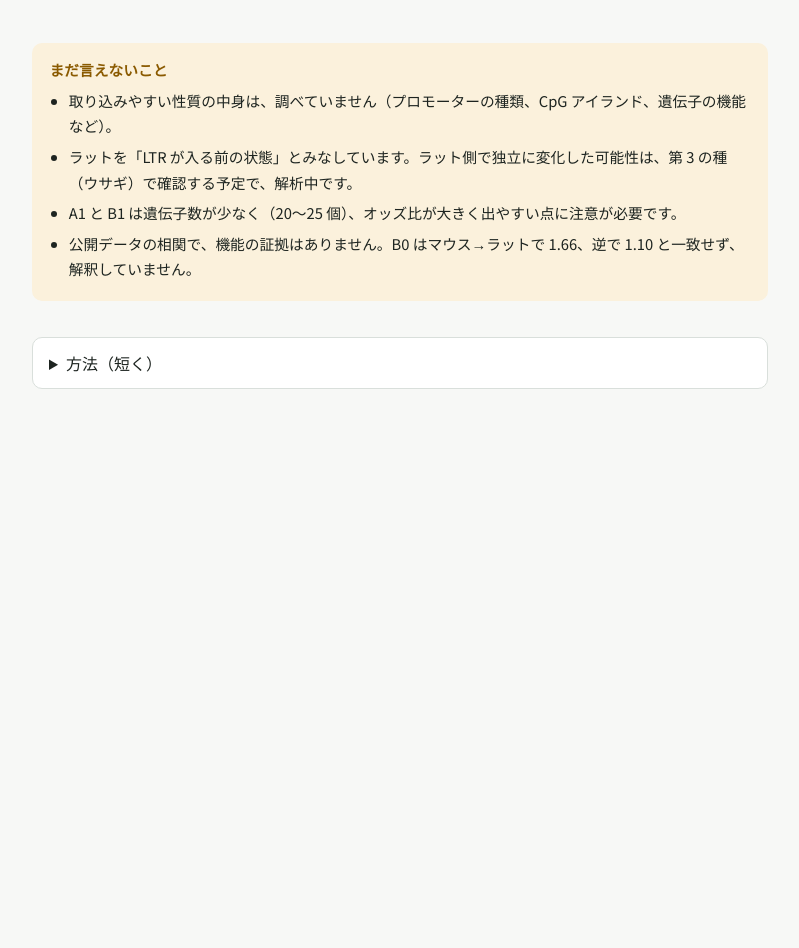
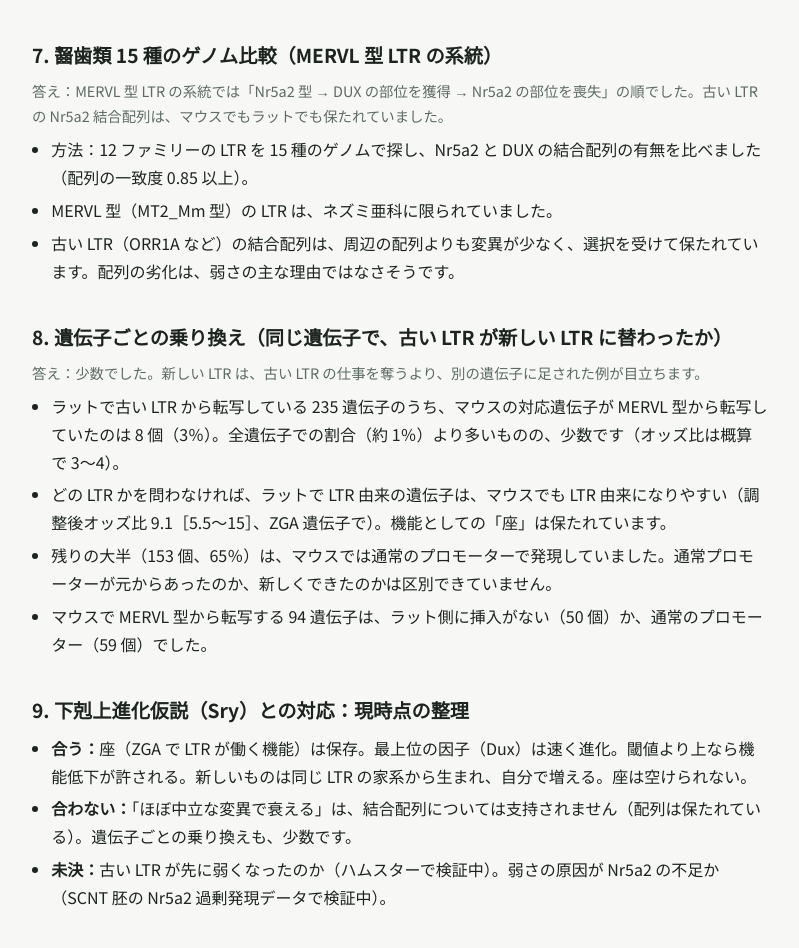
Before and after one commit to BatoriTakayuki/zga-gekokujo, a plain HTML site: page chim_cases.html in a window 1280 px wide. Shown: the part 5260-6208 px from the top of the page, without its empty margins (240-1039 px from the left). Before the commit the page ends 5721 px from the top, so only its background shows below. Drawn offline with Linux system fonts and the light colour scheme; a web font is replaced by a local one.

Commit message:
Add rodent genome comparison, gene-level swap and Sry comparison to chim_cases page
Co-Authored-By: Claude Sonnet 5.5 <noreply@anthropic.com>

```diff
--- a/chim_cases.html
+++ b/chim_cases.html
@@ -192,6 +192,36 @@ summary{cursor:pointer;font-weight:500}
   </div>
 </section>
 
+<section>
+  <h2>7. 齧歯類 15 種のゲノム比較（MERVL 型 LTR の系統）</h2>
+  <p class="sub">答え：MERVL 型 LTR の系統では「Nr5a2 型 → DUX の部位を獲得 → Nr5a2 の部位を喪失」の順でした。古い LTR の Nr5a2 結合配列は、マウスでもラットでも保たれていました。</p>
+  <ul>
+    <li>方法：12 ファミリーの LTR を 15 種のゲノムで探し、Nr5a2 と DUX の結合配列の有無を比べました（配列の一致度 0.85 以上）。</li>
+    <li>MERVL 型（MT2_Mm 型）の LTR は、ネズミ亜科に限られていました。</li>
+    <li>古い LTR（ORR1A など）の結合配列は、周辺の配列よりも変異が少なく、選択を受けて保たれています。配列の劣化は、弱さの主な理由ではなさそうです。</li>
+  </ul>
+</section>
+
+<section>
+  <h2>8. 遺伝子ごとの乗り換え（同じ遺伝子で、古い LTR が新しい LTR に替わったか）</h2>
+  <p class="sub">答え：少数でした。新しい LTR は、古い LTR の仕事を奪うより、別の遺伝子に足された例が目立ちます。</p>
+  <ul>
+    <li>ラットで古い LTR から転写している 235 遺伝子のうち、マウスの対応遺伝子が MERVL 型から転写していたのは 8 個（3％）。全遺伝子での割合（約 1％）より多いものの、少数です（オッズ比は概算で 3〜4）。</li>
+    <li>どの LTR かを問わなければ、ラットで LTR 由来の遺伝子は、マウスでも LTR 由来になりやすい（調整後オッズ比 9.1［5.5〜15］、ZGA 遺伝子で）。機能としての「座」は保たれています。</li>
+    <li>残りの大半（153 個、65％）は、マウスでは通常のプロモーターで発現していました。通常プロモーターが元からあったのか、新しくできたのかは区別できていません。</li>
+    <li>マウスで MERVL 型から転写する 94 遺伝子は、ラット側に挿入がない（50 個）か、通常のプロモーター（59 個）でした。</li>
+  </ul>
+</section>
+
+<section>
+  <h2>9. 下剋上進化仮説（Sry）との対応：現時点の整理</h2>
+  <ul>
+    <li><b>合う：</b>座（ZGA で LTR が働く機能）は保存。最上位の因子（Dux）は速く進化。閾値より上なら機能低下が許される。新しいものは同じ LTR の家系から生まれ、自分で増える。座は空けられない。</li>
+    <li><b>合わない：</b>「ほぼ中立な変異で衰える」は、結合配列については支持されません（配列は保たれている）。遺伝子ごとの乗り換えも、少数です。</li>
+    <li><b>未決：</b>古い LTR が先に弱くなったのか（ハムスターで検証中）。弱さの原因が Nr5a2 の不足か（SCNT 胚の Nr5a2 過剰発現データで検証中）。</li>
+  </ul>
+</section>
+
 <section class="note">
   <b>まだ言えないこと</b>
   <ul>
```
